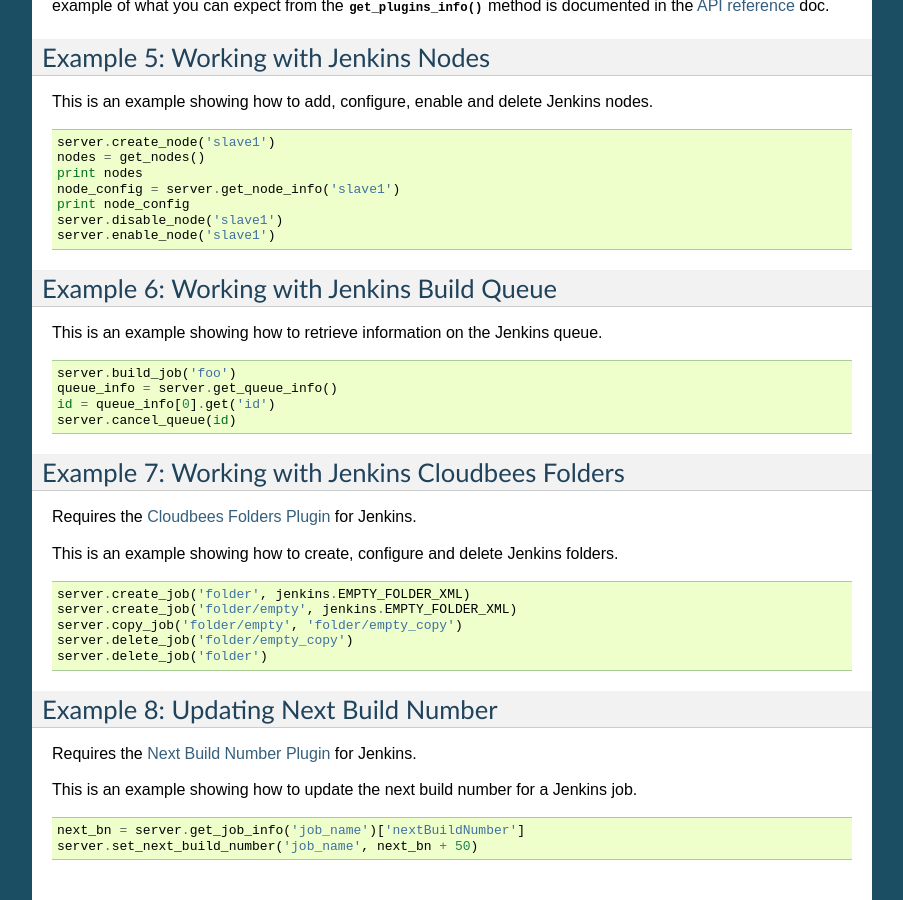
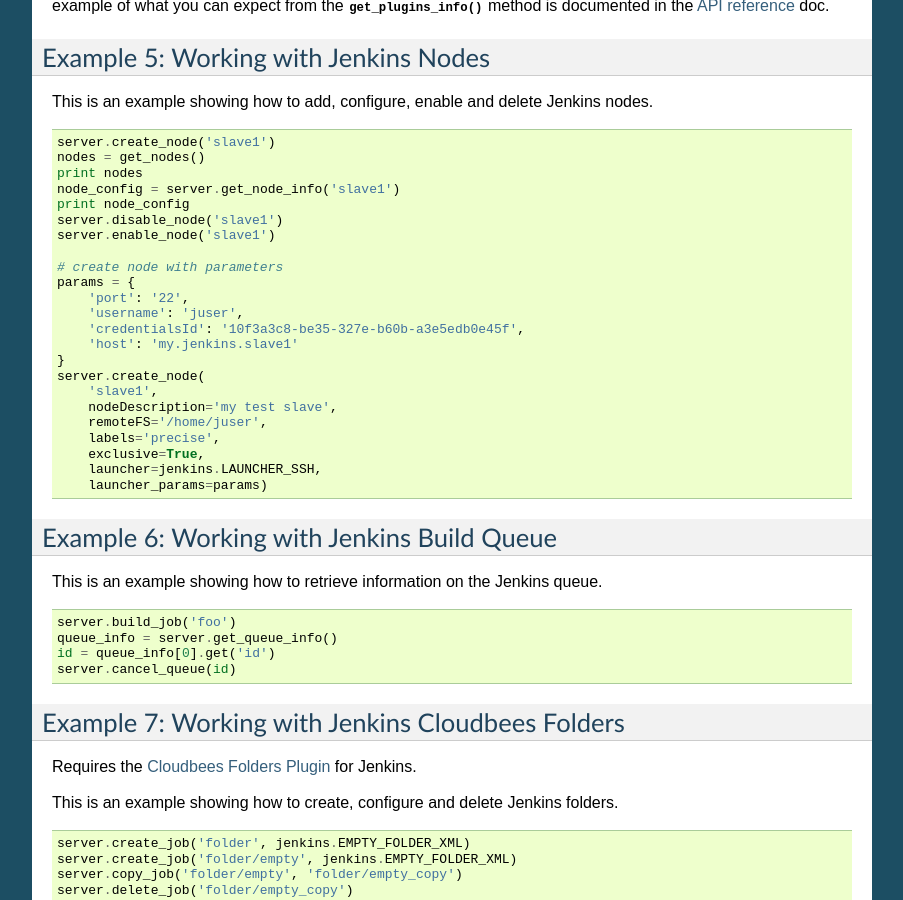
Before and after one commit to openstack-archive/python-jenkins, a Sphinx documentation site: the page built from doc/source/examples.rst, in a window 1280 px wide and 900 px high, scrolled down 1286 px. Shown: the whole window, without its empty margins (198-1101 px from the left). Built offline with Sphinx 7.4.7, drawn with Linux system fonts in a browser that asks for light colours; the version number could not be read and is left out.

Commit message:
Fixed create_node() Error
Fixed create_node() raises HTTP Error 400 Bad Request

This issue caused by:
    self.jenkins_open(Request(
        self._build_url(CREATE_NODE, params), b''))
The "params" dictionary of options isn't parsed correctly
during _build_url funciton that Jenkins is expecting

Fixed it use urlencode to parse the params and construct
the URL

Change-Id: I85fa43bc0b4ff1530133b862734e94aede9b44a5
Closes-Bug: #1500898

```diff
--- a/doc/source/examples.rst
+++ b/doc/source/examples.rst
@@ -104,6 +104,21 @@ This is an example showing how to add, configure, enable and delete Jenkins node
     server.disable_node('slave1')
     server.enable_node('slave1')
 
+    # create node with parameters
+    params = {
+        'port': '22',
+        'username': 'juser',
+        'credentialsId': '10f3a3c8-be35-327e-b60b-a3e5edb0e45f',
+        'host': 'my.jenkins.slave1'
+    }
+    server.create_node(
+        'slave1',
+        nodeDescription='my test slave',
+        remoteFS='/home/juser',
+        labels='precise',
+        exclusive=True,
+        launcher=jenkins.LAUNCHER_SSH,
+        launcher_params=params)
 
 Example 6: Working with Jenkins Build Queue
 -------------------------------------------
--- a/jenkins/__init__.py
+++ b/jenkins/__init__.py
@@ -240,7 +240,10 @@ class Jenkins(object):
     def _build_url(self, format_spec, variables=None):
 
         if variables:
-            url_path = format_spec % self._get_encoded_params(variables)
+            if format_spec == CREATE_NODE:
+                url_path = format_spec % urlencode(self._get_encoded_params(variables))
+            else:
+                url_path = format_spec % self._get_encoded_params(variables)
         else:
             url_path = format_spec
 
```
Also changed, not shown: 1 other file.
